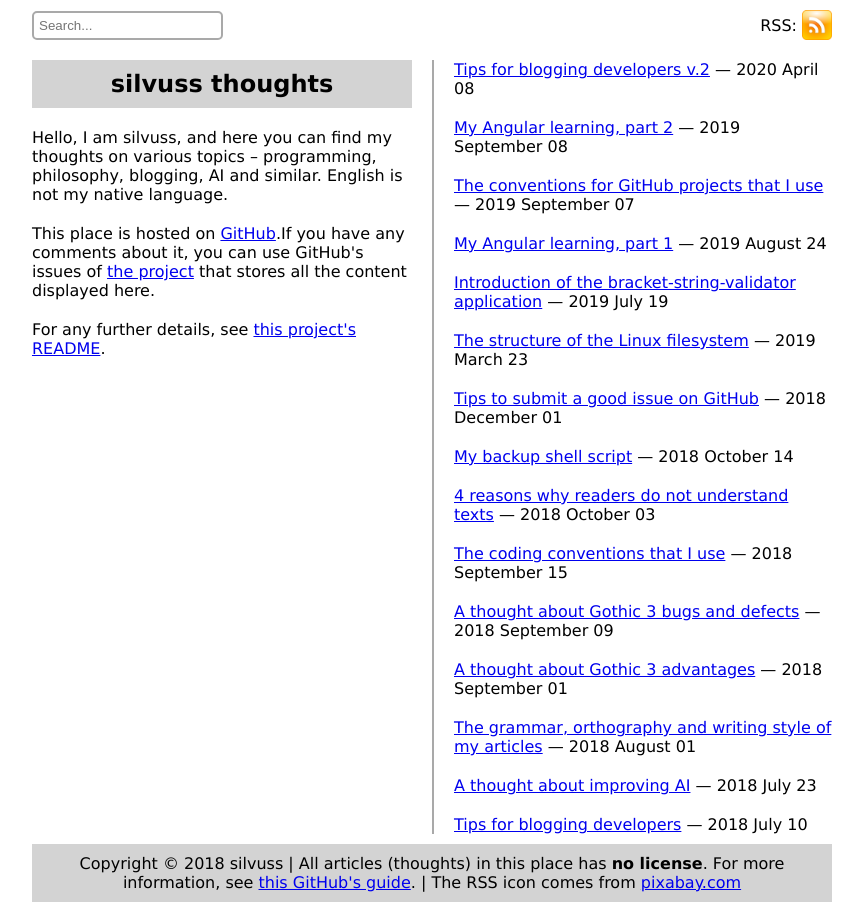
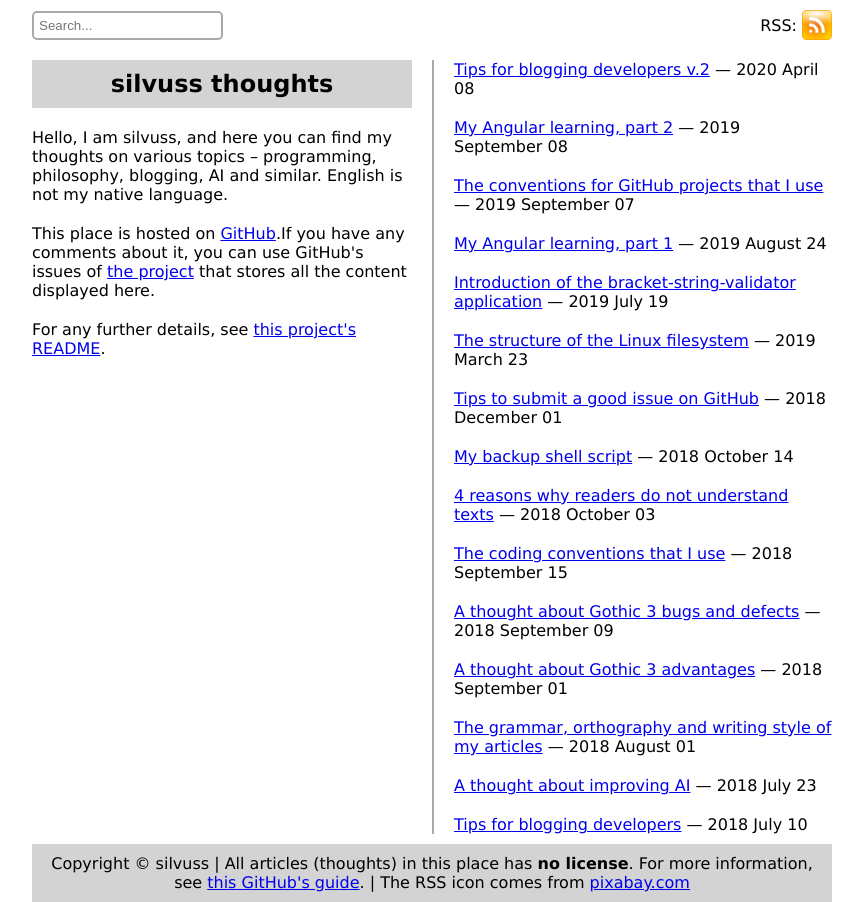
Before and after one commit to DevSilv/DevSilv.github.io, a Jekyll site: the page built from index.html, in a window 1280 px wide. Shown: the whole page, without its empty margins (208-1071 px from the left). Built offline with Jekyll 4.4.1, drawn with Linux system fonts in a browser that asks for light colours.

Commit message:
Fix #22
Remove the date from the copyright note in the footer (#22).

```diff
--- a/_config.yml
+++ b/_config.yml
@@ -2,7 +2,7 @@
 author: silvuss
 description: Hello, I am silvuss, and here you can find my thoughts on various topics – programming, philosophy, blogging, AI and similar. English is not my native language.
 tag-title-prefix: Thoughts on
-footer-copyright: Copyright &copy; 2018 silvuss
+footer-copyright: Copyright &copy; silvuss
 footer-license: All articles (thoughts) in this place has <strong>no license</strong>. For more information, see&nbsp<a href="https://choosealicense.com/no-permission/">this&nbspGitHub's&nbspguide</a>.
 footer-icon: The RSS icon comes from <a href="https://pixabay.com/en/rss-feed-icon-atom-feed-button-2027180/">pixabay.com</a>
 url: https://silvuss.github.io
```
